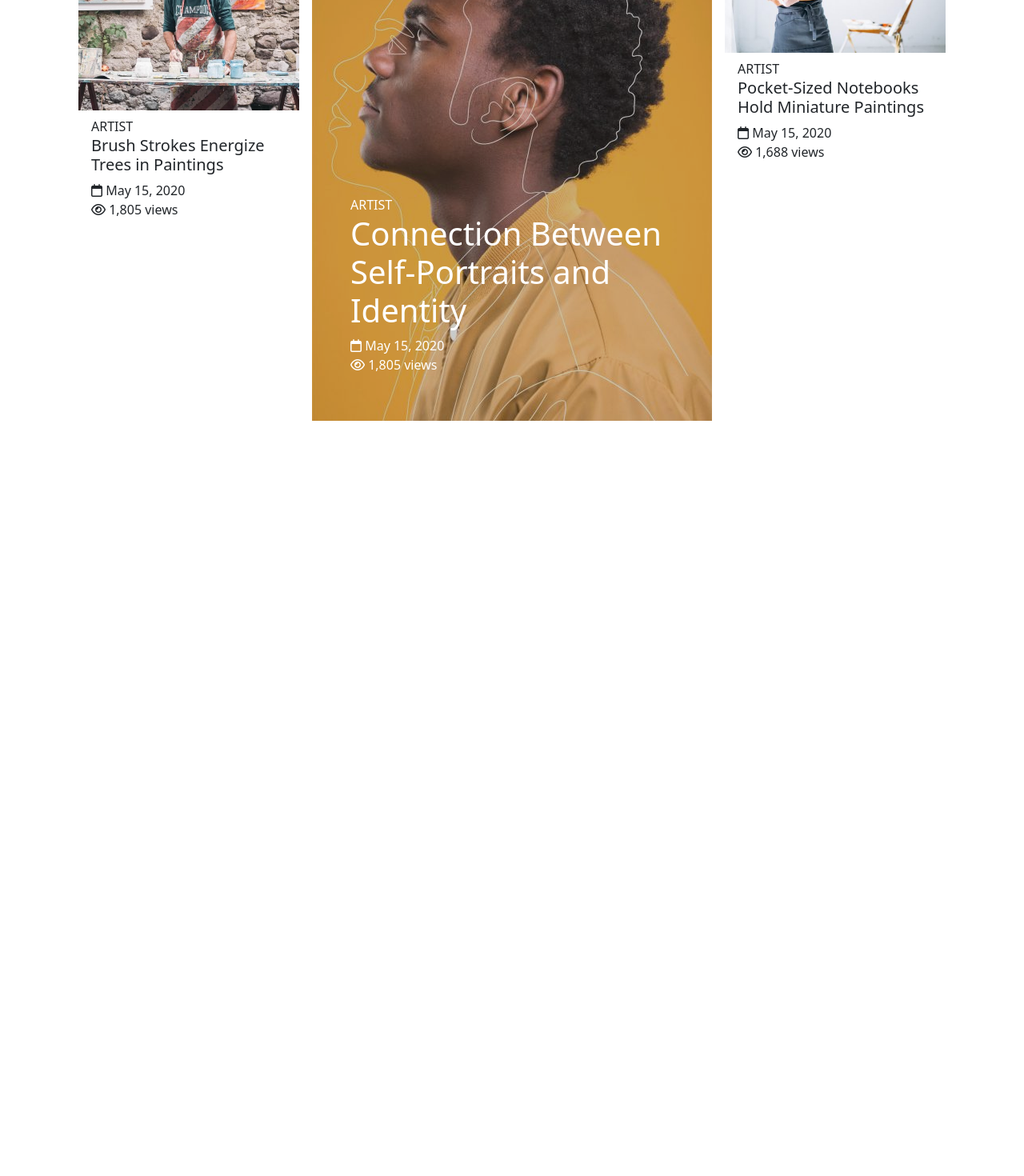
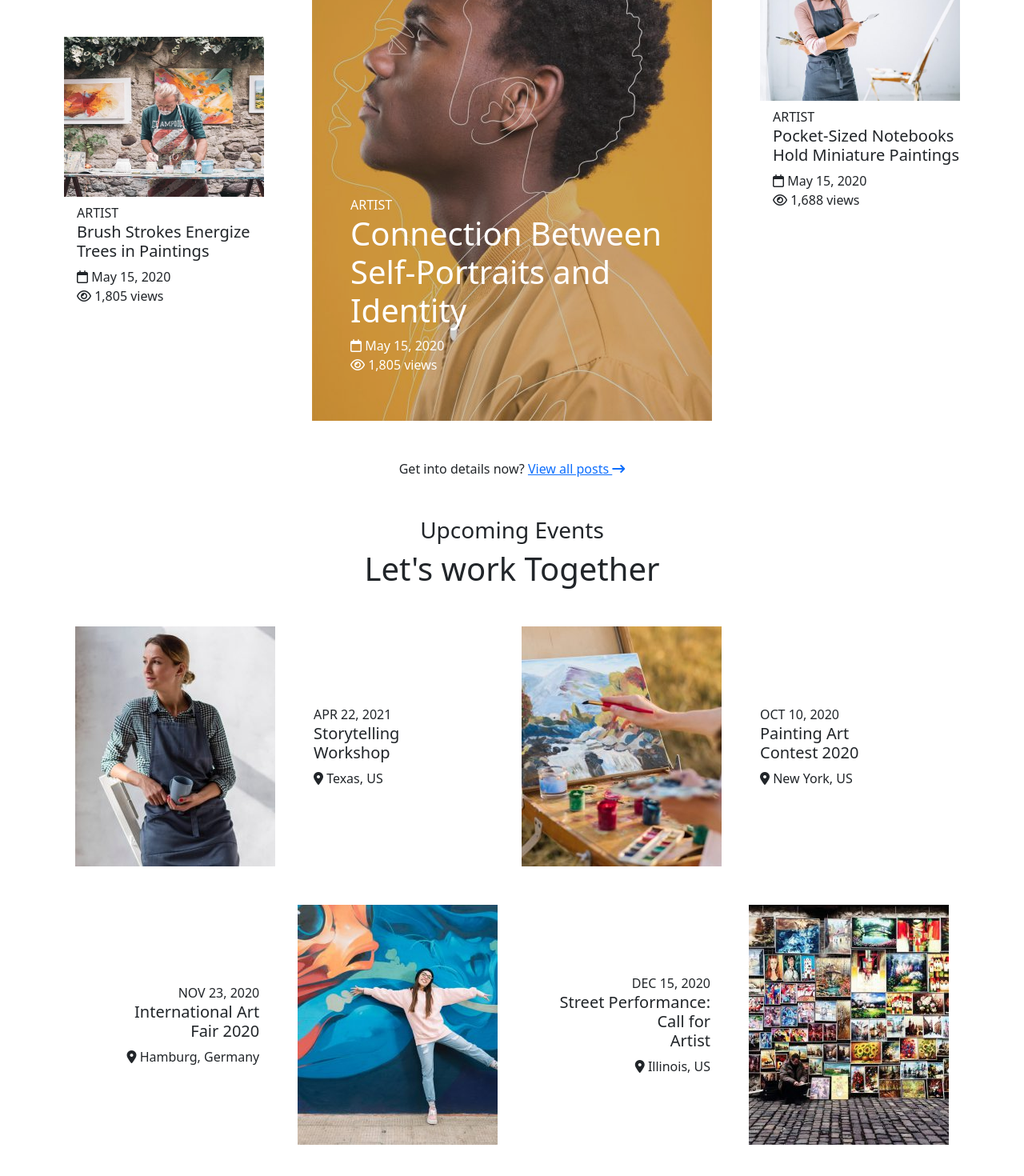
Before and after one commit to giuliacrr/proj-html-vuejs, a Vue app: page / in a window 1280 px wide. Shown: the part 3934-5404 px from the top of the page at 80% size. Before the commit the page ends 4508 px from the top, so only its background shows below. Built offline with nearby package versions, Linux system fonts and the light colour scheme.

Commit message:
Main layout - slider missing

```diff
--- a/src/components/Main.vue
+++ b/src/components/Main.vue
@@ -212,7 +212,7 @@ export default {
       </div>
     </div>
     <!--Articles and Tips-->
-    <div class="mt-5">
+    <div class="mt-5 mb-5">
       <div class="text-center mt-5 mb-5">
         <h3>Articles and Tips</h3>
         <h1>Latest From The Blog</h1>
@@ -221,10 +221,10 @@ export default {
         <div>
           <div class="d-flex mb-5 justify-content-center">
             <!--Left one-->
-            <div class="course-card blog-img m-3 small-post-descr">
+            <div class="course-blog left-article blog-img small-post-descr">
               <div class="mb-2">
                 <img
-                  class="course-img"
+                  style="width: 250px; height: 200px"
                   src="../assets/img/120084500_197897808368764_8114555493043279565_n.jpg"
                   alt="blog image"
                 />
@@ -244,6 +244,7 @@ export default {
             </div>
 
             <!--Middle One-->
+            <div>
               <div class="position-relative">
                 <img src="../assets/img/artist-blog-02-500x680.jpg" alt="" />
                 <div class="position-absolute big-post-descr text-white p-5">
@@ -252,19 +253,21 @@ export default {
                     <h1>Connection Between Self-Portraits and Identity</h1>
                     <div>
                       <span
-                      ><i class="fa-regular fa-calendar"></i> May 15, 2020</span
+                        ><i class="fa-regular fa-calendar"></i> May 15,
+                        2020</span
                       ><br />
                       <span><i class="fa-regular fa-eye"></i> 1,805 views</span>
                     </div>
                   </div>
                 </div>
               </div>
+            </div>
 
             <!--Right one-->
-            <div class="course-card small-post-descr m-3">
+            <div class="course-blog small-post-descr right-article">
               <div class="mb-2">
                 <img
-                  class="course-img"
+                  style="width: 250px; height: 200px"
                   src="../assets/img/artist-blog-01-480x356.jpg"
                   alt="blog image"
                 />
@@ -284,14 +287,134 @@ export default {
             </div>
           </div>
         </div>
+        <div class="text-center">
+          <span
+            >Get into details now?
+            <a href=""
+              >View all posts <i class="fa-solid fa-arrow-right-long"></i></a
+          ></span>
+        </div>
+      </div>
+    </div>
+    <!--Upcoming Events-->
+    <div class="mt-5 mb-5">
+      <div class="text-center">
+        <h3>Upcoming Events</h3>
+        <h1>Let's work Together</h1>
+      </div>
+      <!--First row-->
+      <div class="container d-flex justify-content-center mt-5">
+        <div class="d-flex">
+          <!--Event one-->
+          <div class="events d-flex">
+            <div>
+              <img
+                src="../assets/img/artist-event-04-250x300.jpg"
+                alt="artist event"
+              />
+            </div>
+            <div class="d-flex justify-content-center align-items-center p-5">
+              <div>
+                <div>
+                  <span>APR 22, 2021</span>
+                  <h5>Storytelling Workshop</h5>
+                </div>
+                <div>
+                  <span
+                    ><i class="fa-solid fa-location-dot"></i> Texas, US</span
+                  >
+                </div>
+              </div>
+            </div>
+          </div>
+          <!--Event two-->
+          <div class="events d-flex ms-4">
+            <div>
+              <img
+                style="width: 250px; height: 300px"
+                src="../assets/img/artist-event-03-250x300.jpg"
+                alt="artist event"
+              />
+            </div>
+            <div class="d-flex justify-content-center align-items-center p-5">
+              <div>
+                <div>
+                  <span>OCT 10, 2020</span>
+                  <h5>Painting Art Contest 2020</h5>
+                </div>
+                <div>
+                  <span
+                    ><i class="fa-solid fa-location-dot"></i> New York, US</span
+                  >
+                </div>
+              </div>
+            </div>
+          </div>
+        </div>
         <div></div>
-        <div></div>
+      </div>
+      <!--Second row-->
+      <div class="container d-flex justify-content-center mt-5">
+        <!--Event three-->
+        <div class="d-flex me-4">
+          <div class="d-flex justify-content-center align-items-center p-5">
+            <div class="text-end">
+              <div>
+                <span>NOV 23, 2020</span>
+                <h5>International Art Fair 2020</h5>
+              </div>
+              <div>
+                <span
+                  ><i class="fa-solid fa-location-dot"></i> Hamburg,
+                  Germany</span
+                >
+              </div>
+            </div>
+          </div>
+          <div>
+            <img
+              style="width: 250px; height: 300px"
+              src="../assets/img/artist-event-02-250x300.jpg"
+              alt="artist event"
+            />
+          </div>
+        </div>
+        <!--Event four-->
+        <div class="d-flex">
+          <div class="d-flex justify-content-center align-items-center p-5">
+            <div class="text-end">
+              <div>
+                <span>DEC 15, 2020</span>
+                <h5>
+                  Street Performance: Call for<br />
+                  Artist
+                </h5>
+              </div>
+              <div>
+                <span
+                  ><i class="fa-solid fa-location-dot"></i> Illinois, US</span
+                >
+              </div>
+            </div>
+          </div>
+          <div>
+            <img
+              style="width: 250px; height: 300px"
+              src="../assets/img/artist-event-01-250x300.jpg"
+              alt="artist event"
+            />
+          </div>
+        </div>
       </div>
     </div>
   </div>
 </template>
 
 <style lang="scss" scoped>
+.border-red {
+  border: 1px dashed red;
+}
+
 .side-text {
   font-size: 1.2rem;
   width: 50%;
@@ -335,4 +458,20 @@ export default {
 .mt-ow {
   margin-top: 350px;
 }
+
+.course-blog {
+  width: 250px;
+}
+.left-article {
+  margin-top: 200px;
+  margin-right: 60px;
+}
+.right-article {
+  margin-top: 80px;
+  margin-left: 60px;
+}
+
+.events {
+  width: calc(100% / 2);
+}
 </style>
```
Lines whose indentation alone changed are shown as unchanged.
